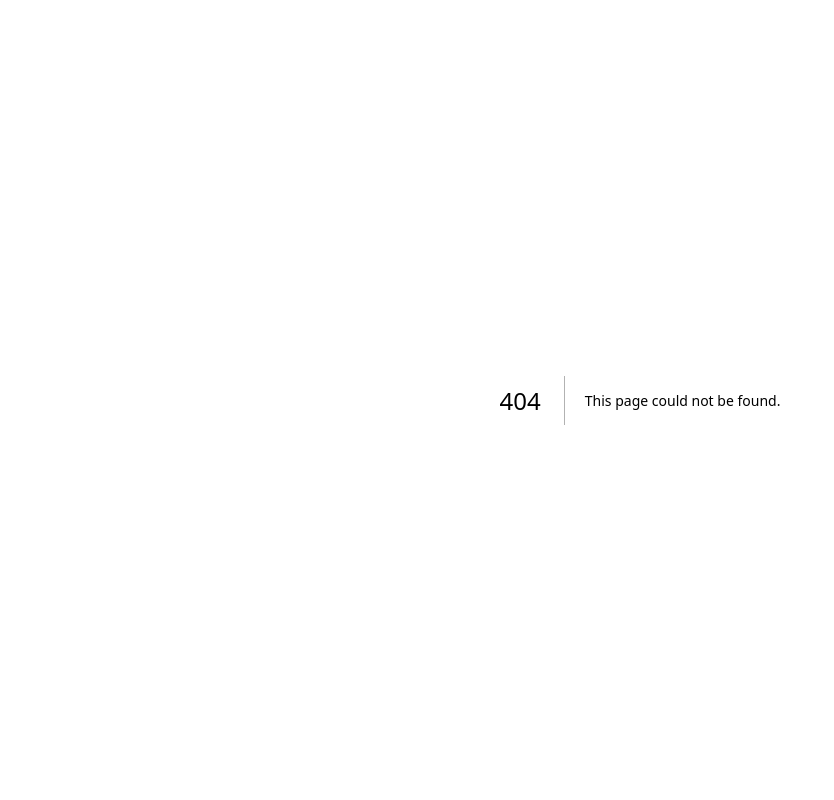
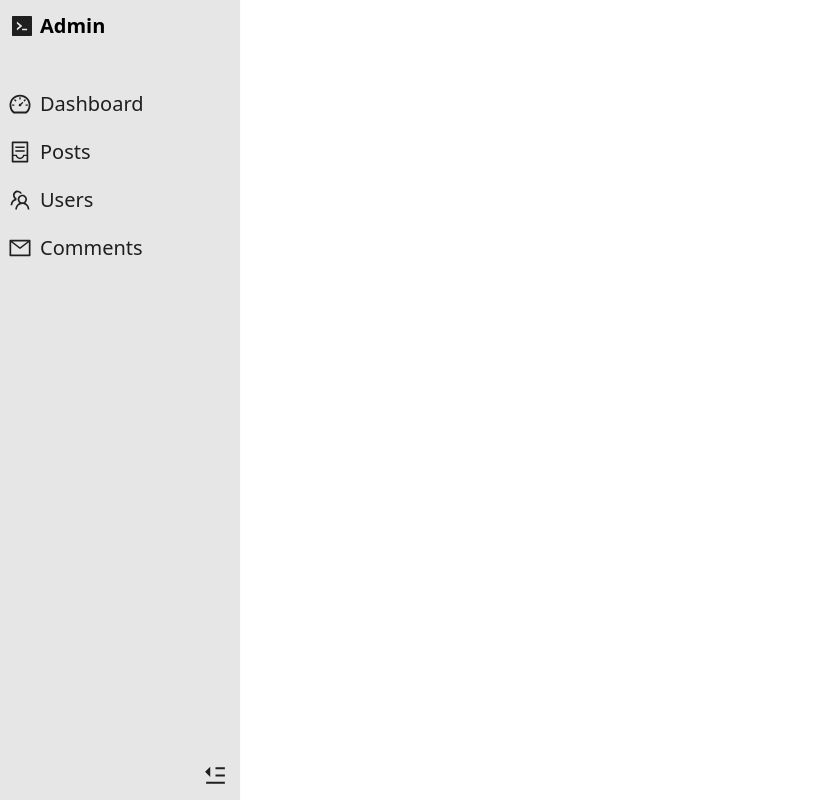
Before and after one commit to MohammadAsgharian/my-blog, a Next.js app: page /admin/posts/create in a window 1280 px wide. Before the commit this address had no page. Shown: the whole page, without its empty margins (0-834 px from the left). Built offline with nearby package versions, Linux system fonts and the light colour scheme.

Commit message:
add Rich text editor

```diff
--- a/package.json
+++ b/package.json
@@ -9,6 +9,9 @@
     "lint": "next lint"
   },
   "dependencies": {
+    "@tiptap/pm": "^2.0.3",
+    "@tiptap/react": "^2.0.3",
+    "@tiptap/starter-kit": "^2.0.3",
     "@types/node": "20.2.4",
     "@types/react": "18.2.7",
     "@types/react-dom": "18.2.4",
--- /dev/null
+++ b/src/app/admin/posts/create/page.tsx
@@ -0,0 +1,5 @@
+"use client";
+import { Editor } from "@/components/Editor";
+export default function Page() {
+  return <Editor />;
+}
--- /dev/null
+++ b/src/components/Editor.tsx
@@ -0,0 +1,15 @@
+"use client";
+
+import { useEditor, EditorContent } from "@tiptap/react";
+import { StarterKit } from "@tiptap/starter-kit";
+import { FC } from "react";
+
+interface Props {}
+
+export const Editor: FC<Props> = (): JSX.Element => {
+  const editor = useEditor({
+    extensions: [StarterKit],
+  });
+
+  return <EditorContent editor={editor} />;
+};
--- a/src/components/common/AdminNav.tsx
+++ b/src/components/common/AdminNav.tsx
@@ -45,8 +45,10 @@ export const AdminNav: FC<Props> = ({ navItems }): JSX.Element => {
   useEffect(() => {
     const navState = localStorage.getItem(NAV_VISIBILITY);
     if (navState !== null) {
-      setVisible(false);
-      toggleNav(true);
+      if (navState === "false") {
+        setVisible(false);
+        toggleNav(true);
+      }
     } else {
       setVisible(true);
     }
@@ -55,7 +57,7 @@ export const AdminNav: FC<Props> = ({ navItems }): JSX.Element => {
   return (
     <nav
       ref={navRef}
-      className="h-screen w-60 overflow-hidden shadow-sm bg-secondary-light dark:bg-secondary-dark flex flex-col justify-between transition-width"
+      className="h-screen w-60 shadow-sm bg-secondary-light dark:bg-secondary-dark flex flex-col justify-between transition-width overflow-hidden sticky top-0"
     >
       <div>
         <Link href="/admin" legacyBehavior>
```
Also changed, not shown: 1 other file (tests, documents, lock files or other folders).
